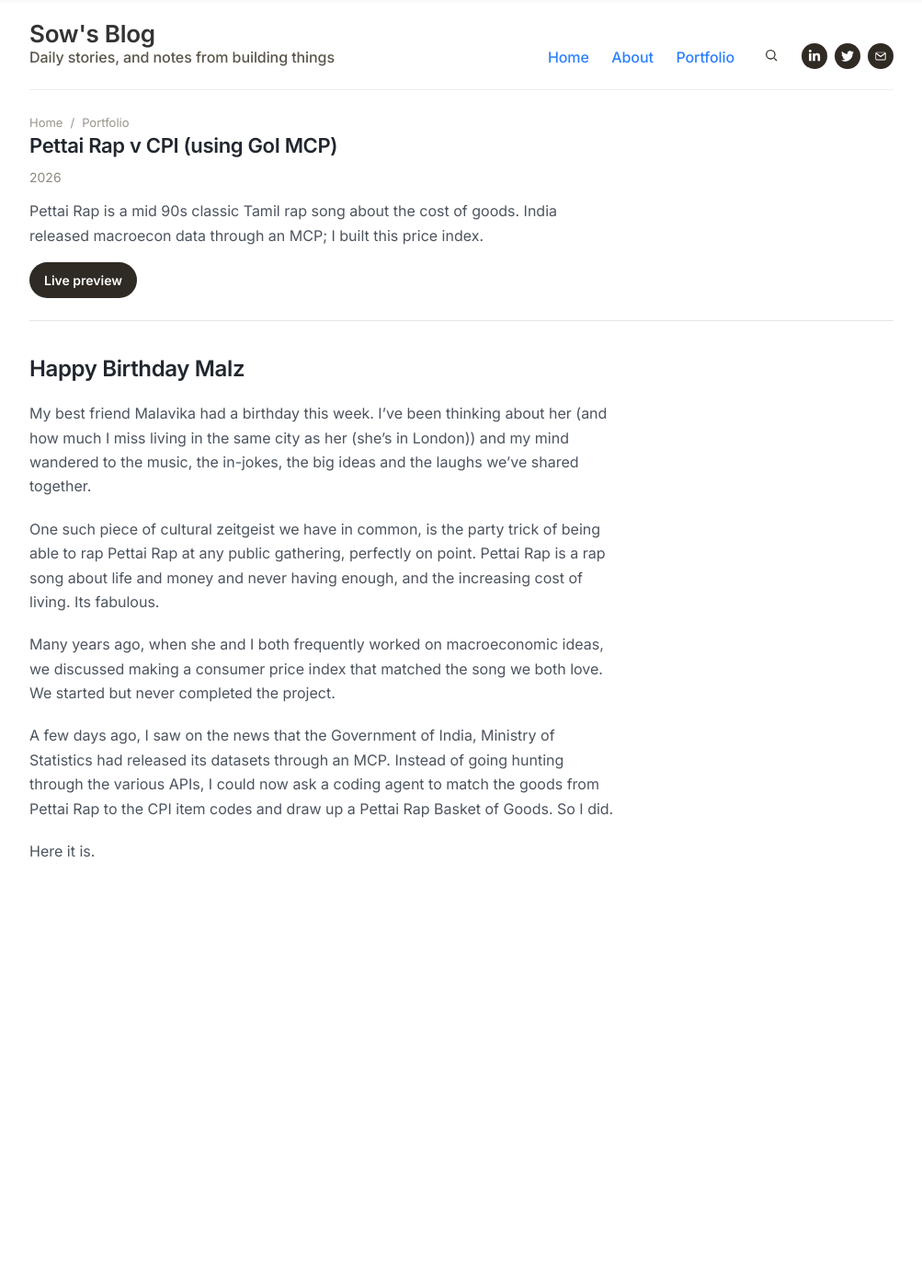
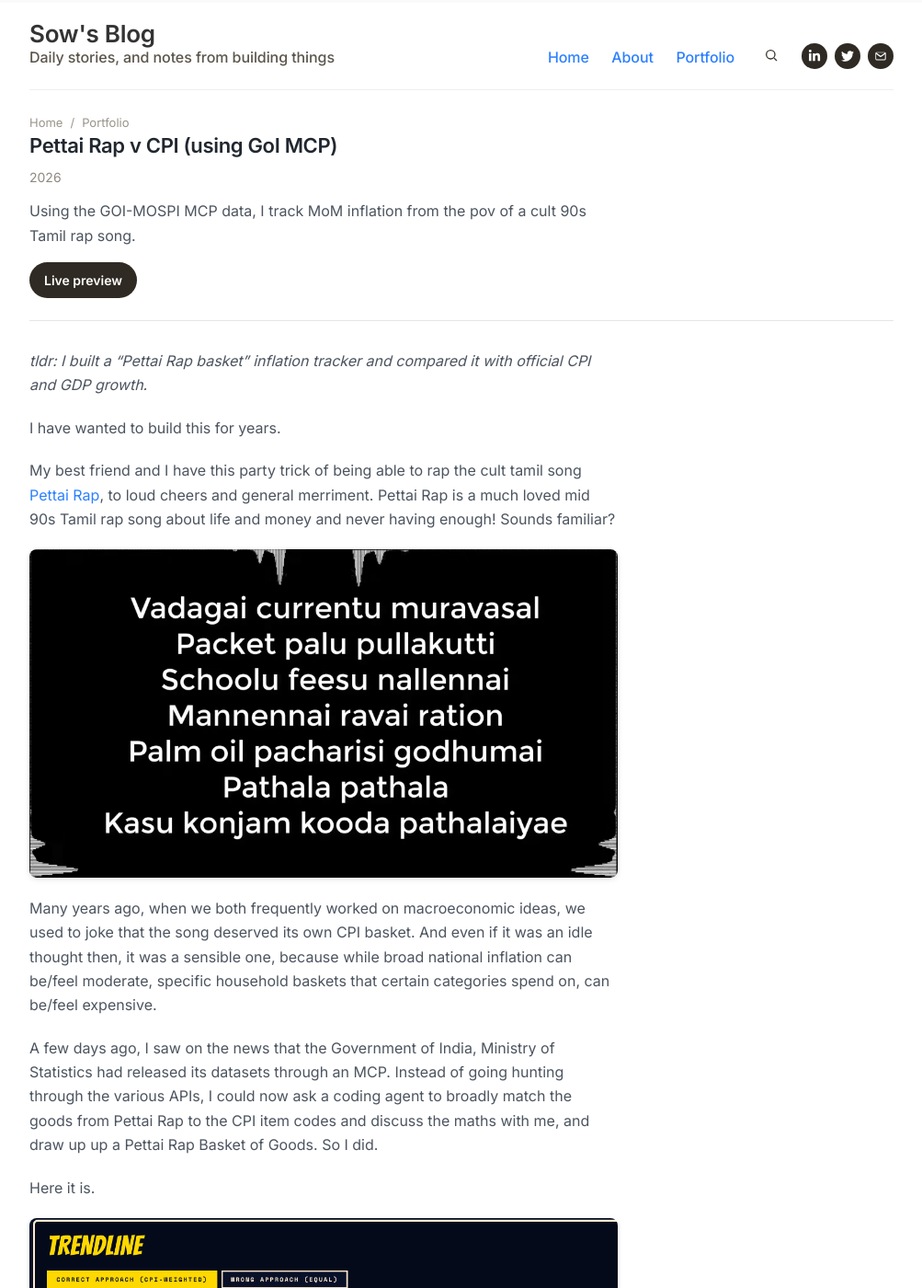
Before and after one commit to sow451/blog, a Jekyll site: the page built from _projects/2026-pettai-rap-basket-of-goods-v-cpi-basket-of-goods.md, in a window 1280 px wide and 1400 px high. Shown: the whole window at 92% size, without its empty margins (138-1141 px from the left). Built offline with Jekyll 4.4.1, drawn with Linux system fonts in a browser that asks for light colours; some of the changed text lies outside the part shown.

Commit message:
update Pettai Rap project post, images, and portfolio order

```diff
--- a/_projects/2026-pettai-rap-basket-of-goods-v-cpi-basket-of-goods.md
+++ b/_projects/2026-pettai-rap-basket-of-goods-v-cpi-basket-of-goods.md
@@ -1,20 +1,61 @@
 ---
 layout: project
 title: "Pettai Rap v CPI (using GoI MCP)"
-preview: "https://example.com/pettai-rap-basket-of-goods-v-cpi-basket-of-goods/"
+preview: "https://cpi-petarap.vercel.app/"
 order: 2
 year: "2026"
-note: "Pettai Rap is a mid 90s classic Tamil rap song about the cost of goods.
-  India released macroecon data through an MCP; I built this price index."
+note: "Using the GOI-MOSPI MCP data, I track MoM inflation from the pov of a cult 90s Tamil rap song.
+"
+image: "/images/projects/2026-pettai-rap-basket-of-goods-v-cpi-basket-of-goods.md/PRvCPI_thumbnail.png"
 ---
 
-## Happy Birthday Malz
-My best friend Malavika had a birthday this week. I've been thinking about her (and how much I miss living in the same city as her (she's in London)) and my mind wandered to the music, the in-jokes, the big ideas and the laughs we've shared together.
+_tldr: I built a "Pettai Rap basket" inflation tracker and compared it with official CPI and GDP growth._
 
-One such piece of cultural zeitgeist we have in common, is the party trick of being able to rap Pettai Rap at any public gathering, perfectly on point. Pettai Rap is a rap song about life and money and never having enough, and the increasing cost of living. Its fabulous.
+I have wanted to build this for years.
 
-Many years ago, when she and I both frequently worked on macroeconomic ideas, we discussed making a consumer price index that matched the song we both love. We started but never completed the project.
+My best friend and I have this party trick of being able to rap the cult tamil song [Pettai Rap](https://www.youtube.com/watch?v=7qOjjDhi2-U&list=RD7qOjjDhi2-U&start_radio=1), to loud cheers and general merriment. Pettai Rap is a much loved mid 90s Tamil rap song about life and money and never having enough! Sounds familiar?
 
-A few days ago, I saw on the news that the Government of India, Ministry of Statistics had released its datasets through an MCP. Instead of going hunting through the various APIs, I could now ask a coding agent to match the goods from Pettai Rap to the CPI item codes and draw up a Pettai Rap Basket of Goods. So I did.
+![Pettai Rap project visual](/images/projects/2026-pettai-rap-basket-of-goods-v-cpi-basket-of-goods.md/PR3.png)
+
+Many years ago, when we both frequently worked on macroeconomic ideas, we used to joke that the song deserved its own CPI basket. And even if it was an idle thought then, it was a sensible one, because while broad national inflation can be/feel moderate, specific household baskets that certain categories spend on, can be/feel expensive.
+
+
+A few days ago, I saw on the news that the Government of India, Ministry of Statistics had released its datasets through an MCP. Instead of going hunting through the various APIs, I could now ask a coding agent to broadly match the goods from Pettai Rap to the CPI item codes and discuss the maths with me, and draw up up a Pettai Rap Basket of Goods. So I did.
 
 Here it is.
+
+![Pettai Rap vs CPI landing view](/images/projects/2026-pettai-rap-basket-of-goods-v-cpi-basket-of-goods.md/1.png)
+
+![Pettai Rap tracker and comparisons](/images/projects/2026-pettai-rap-basket-of-goods-v-cpi-basket-of-goods.md/2.png)
+
+## The economics question
+
+Official CPI is a weighted national basket. It is methodologically sound, but very broad.
+
+The Pettai Rap basket is intentionally narrow and deeply, culturally, specific. Its also from a simpler time when we didn't have all-prevalent internet, or even phones. This reason is exactly why it is useful as a lens to compare against CPI:
+
+1. PR captures a "felt inflation" story for lower and middle income daily spending.
+2. PR highlights concentration risk: when food/fuel-heavy baskets move, households feel pain faster.
+3. PR makes inflation communication more intuitive than abstract index points.
+
+So this project asks a simple question: _How does this lived subsistence basket behave relative to CPI over time?_
+
+## What I built
+
+1. A PR basket of goods - mapped from the lyrics to official CPI item series.
+2. A comparable CPI series for the same timeline.
+3. YoY and MoM comparisons, plus cumulative movement from base year.
+4. A GDP YoY overlay
+5. A changelog-backed refresh workflow so updates are traceable. (this is erroring out as of Feb 12 - so I will fix it over the weekend).
+
+## Why MCP made this practical
+
+Without MCP, stitching this together is tedious:
+1. discover correct datasets, item codes/group codes.
+2. Manually update the analysis even if the data-gathering can be automated a APIs and webhooks.
+
+MCP reduced that friction materially - and the gamechanger here is building an agent that will call for the data on certain dates, analyse it and write the takeaway and the analysis month on month - to keep it curent.
+
+## Why this matters to me
+
+Sometimes you dream of building something for years, and then an AI model upgrade and a bit of free time makes it magically come together - this was that moment for me.
```
Also changed, not shown: _pages/portfolio.md (+1 -1 lines), images/projects/2026-pettai-rap-basket-of-goods-v-cpi-basket-of-goods.md/1.png (added), images/projects/2026-pettai-rap-basket-of-goods-v-cpi-basket-of-goods.md/2.png (added), images/projects/2026-pettai-rap-basket-of-goods-v-cpi-basket-of-goods.md/PR3.png (added), images/projects/2026-pettai-rap-basket-of-goods-v-cpi-basket-of-goods.md/PRvCPI_thumbnail.png (added).
